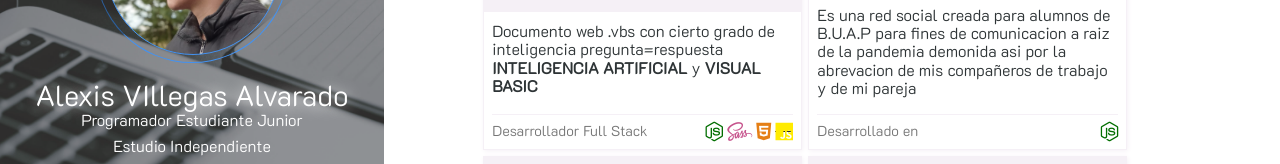
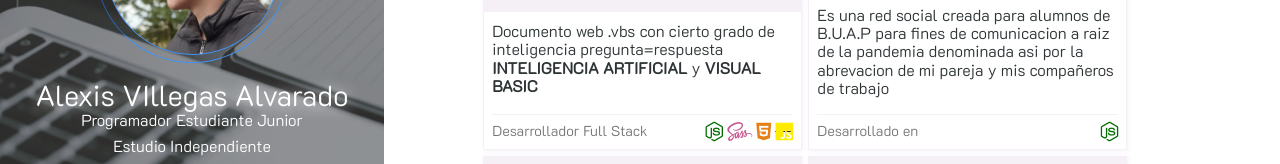
Before and after one commit to GOLFISHMANALEXIS/PORTAFOLIO-ALEXIS_V, a plain HTML site: page index.html in a window 1280 px wide. Both pictures are taken after a click on the link "MI PORTAFOLIO". Shown: the part 345-509 px from the top of the page. Drawn offline with nearby package versions, Linux system fonts and the light colour scheme; a web font is replaced by a local one.

Commit message:
Update index.html

```diff
--- a/index.html
+++ b/index.html
@@ -302,7 +302,7 @@
 								<a href="https://anurij.000webhostapp.com/" target="_blank" class="portfolio__works__item__header__title__link">ANURIJ<i class="fa fa-link"></i></a>
 							</h3>
 						</div>
-						<p class="portfolio__works__item__resume">Es una red social creada para alumnos de B.U.A.P para fines de comunicacion a raiz de la pandemia demonida asi por la abrevacion de mis compañeros de trabajo y de mi pareja </p>
+						<p class="portfolio__works__item__resume">Es una red social creada para alumnos de B.U.A.P para fines de comunicacion a raiz de la pandemia denominada asi por la abrevacion de mi pareja y mis compañeros de trabajo </p>
 						<div class="portfolio__works__tools">
 							<div class="portfolio__works__tools__role">Desarrollado en </div>
 							<div>
```
